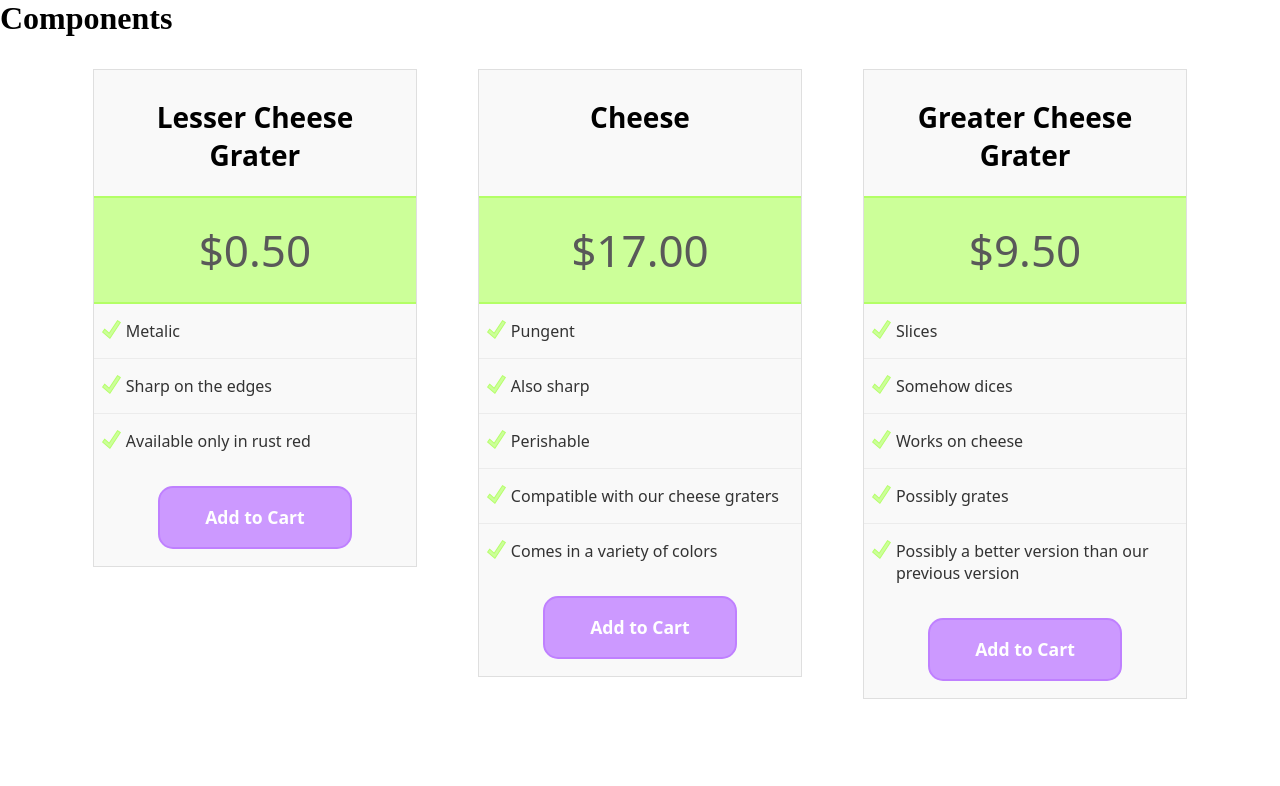
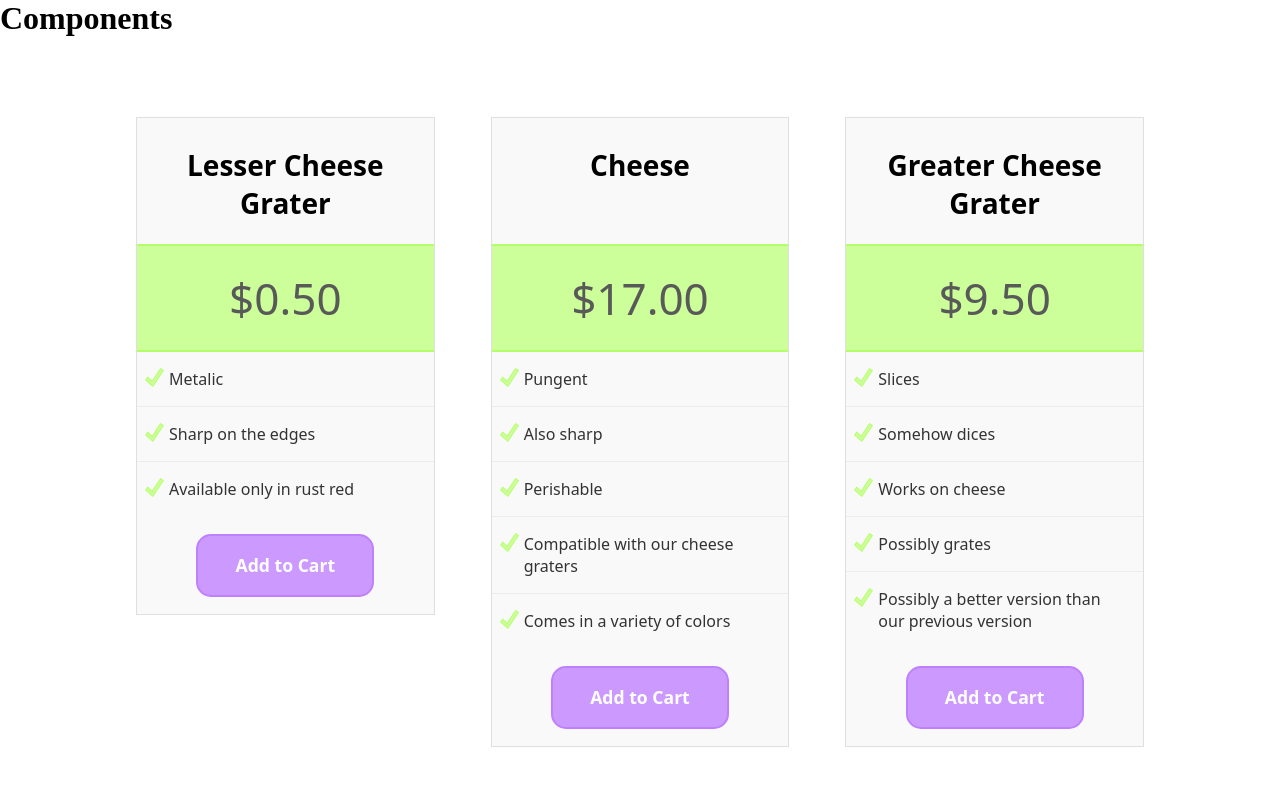
Before and after one commit to ldfritz/ldfritz.github.io, a Jekyll site: the page built from components/index.html, in a window 1280 px wide. Shown: the top 786 px of the page. Built offline with Jekyll 4.4.1, drawn with Linux system fonts in a browser that asks for light colours.

Commit message:
Reorganize CSS files.
  Move the example CSS files into a subfolder.

```diff
--- /dev/null
+++ b/_sass/base.scss
@@ -0,0 +1,6 @@
+@import url(https://fonts.googleapis.com/css?family=Hind:300);
+
+* {
+  padding: 0;
+  margin: 0;
+  box-sizing: border-box; }
--- /dev/null
+++ b/_sass/example/c-simple-banner.scss
@@ -0,0 +1,2 @@
+.simple-banner__img {
+  width: 100%; }
--- /dev/null
+++ b/_sass/example/c-simple-example.scss
@@ -0,0 +1,8 @@
+.simple-example {
+  margin: 2em;
+  padding: 1em;
+  background-color: white;
+  &:after {
+    content: "";
+    display: table;
+    clear: both; } }
--- a/_sass/home.scss
+++ b/_sass/example/c-simple-nav.scss
@@ -1,20 +1,13 @@
-@import url(https://fonts.googleapis.com/css?family=Hind:300);
-
-$dark-color: #555;
-
-.banner__img {
-  width: 100%; }
-
 .simple-nav {
   width: 100%;
   position: absolute;
   left: 0;
   top: 0;
-  font-family: "Hind", sans-serif;
-  color: $dark-color;
+  font-family: $base-fonts;
   &__title {
     font-size: 3em;
     font-weight: 300;
+    color: $dark-color;
     @media (min-width: 30em) {
       display: inline-block;
       margin-right: 1em; } }
@@ -23,13 +16,11 @@
     font-size: 1.5em;
     font-weight: 300;
     text-decoration: none;
+    color: $dark-color;
     &:visited {
       color: $dark-color; }
     &:hover {
       color: darken($dark-color, 20%); }
     @media (min-width: 30em) {
       display: inline-block;
-      padding-right: 0.5em;
-    }
-  }
-}
+      padding-right: 0.5em; } } }
--- /dev/null
+++ b/_sass/examples.scss
@@ -0,0 +1,10 @@
+@import "example/c-simple-banner";
+@import "example/c-simple-example";
+@import "example/c-simple-nav";
+@import "example/c-simple-pricing-blocks";
+@import "example/l-three-columns";
+@import "example/l-three-columns-nested";
+@import "example/l-three-columns-with-a-footer";
+@import "example/l-two-columns";
+@import "example/l-two-columns-with-a-sidebar";
+@import "example/l-two-columns-with-nested-row";
--- /dev/null
+++ b/_sass/variables.scss
@@ -0,0 +1,2 @@
+$dark-color: #555;
+$base-fonts: "Hind", sans-serif;
--- a/components/index.html
+++ b/components/index.html
@@ -4,7 +4,7 @@
 ---
 <h1>Components</h1>
 
-<div class="example">
+<div class="simple-example">
   <div class="pricing">
     <div class="price">
       <div class="price__title">Lesser Cheese Grater</div>
--- a/styles/components.scss
+++ /dev/null
@@ -1,3 +0,0 @@
----
----
-@import "m-simple-pricing-blocks";
--- a/styles/layouts.scss
+++ /dev/null
@@ -1,20 +0,0 @@
----
----
-* {
-  padding: 0;
-  margin: 0;
-  box-sizing: border-box; }
-.example {
-  margin: 2em;
-  padding: 1em;
-  background-color: white;
-  &:after {
-    content: "";
-    display: table;
-    clear: both; } }
-@import "l-three-columns-with-a-footer";
-@import "l-two-columns-with-a-sidebar";
-@import "l-three-columns";
-@import "l-three-columns-nested";
-@import "l-two-columns-with-nested-row";
-@import "l-two-columns";
--- a/styles/main.scss
+++ b/styles/main.scss
@@ -1,10 +1,5 @@
 ---
 ---
-
-* {
-  margin: 0;
-  padding: 0;
-  box-sizing: border-box;
-}
-
-@import "home";
+@import "variables";
+@import "base";
+@import "examples";
```
Also changed, not shown: layout/index.html (+6 -6 lines), _sass/example/c-simple-pricing-blocks.scss (renamed from _sass/m-simple-pricing-blocks.scss), _sass/example/l-three-columns-nested.scss (renamed from _sass/l-three-columns-nested.scss), _sass/example/l-three-columns-with-a-footer.scss (renamed from _sass/l-three-columns-with-a-footer.scss), _sass/example/l-three-columns.scss (renamed from _sass/l-three-columns.scss), _sass/example/l-two-columns-with-a-sidebar.scss (renamed from _sass/l-two-columns-with-a-sidebar.scss), _sass/example/l-two-columns-with-nested-row.scss (renamed from _sass/l-two-columns-with-nested-row.scss), _sass/example/l-two-columns.scss (renamed from _sass/l-two-columns.scss).
